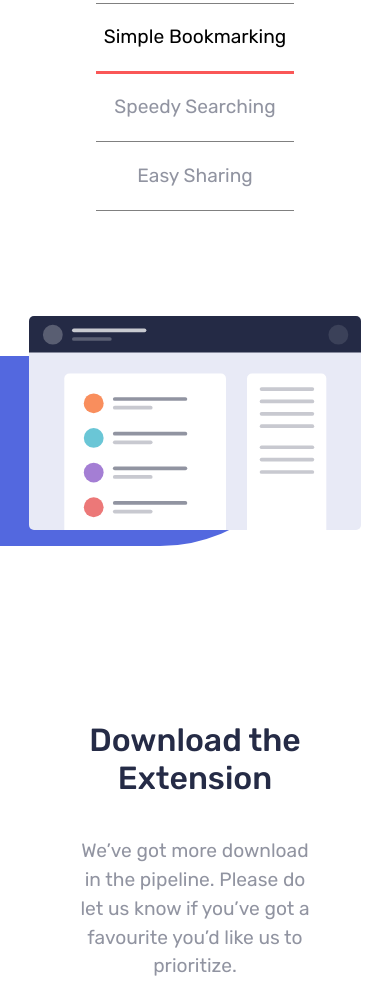
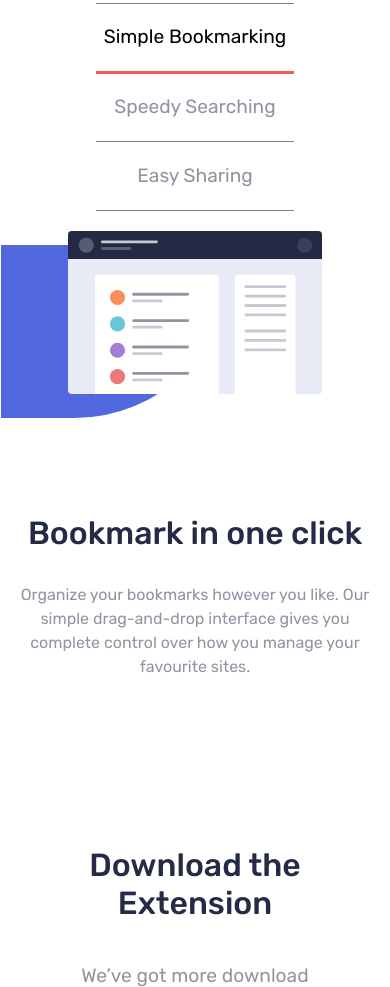
Before and after one commit to nabil-rady/Bookmark-Landing-Page, a plain HTML site: page index.html in a window 390 px wide. Shown: the part 1372-2359 px from the top of the page. Drawn offline with nearby package versions, Linux system fonts and the light colour scheme.

Commit message:
Fixed photo sizes

```diff
--- a/index.html
+++ b/index.html
@@ -260,7 +260,7 @@
         Stay up-to-date with what we’re doing
       </div>
       <div class="footer__contact__form mt-3">
-        <div class="row m-auto">
+        <div class="row">
           <div class="col-12 col-md-8">
             <input class="footer__contact__form__input m-auto" placeholder="Enter your email address">
           </div>
--- a/scss/_mobile.scss
+++ b/scss/_mobile.scss
@@ -91,25 +91,44 @@
             }
         }
         &__tabs{
+            height: 625px;
             &__tab{
+                &__body{
+                    margin-left: 0;
+                    &__title{
+                        width: 90vw;
+                        margin: 0 auto;
+                        text-align: center;
+                    }
+                    &__paragraph{
+                        width: 90vw;
+                        margin:0 auto;
+                        text-align: center;
+                    }
+                }
                 &__wrapper{
-                    position: static;
+                    position: relative;
+                    top:0;
+                    left:0;
                     margin: 0 auto;
-                    padding-top:50px;
-                    width:85%;
+                    padding-top:10px;
+                    width:65%;
                     &::before{
-                        top:22vw;
-                        left:-7.5vw;
-                        height: 48.55vw;
-                        width: 82vw;
+                        position: absolute;
+                        top:14%;
+                        left:-26.5%;
+                        height: 100%;
+                        width: 92%;
                     }
                     &__img{
-                        top:-37vw;
+                        top:0;
                         left:0;
                         width: 100%;
                         &.second,&.third{
-                            left:28.5vw;
-                            width: 75%;
+                            // left:28.5vw;
+                            // width: 75%;
+                            top:0;
+                            left:17vw;
                         }
                     }
                 }
--- a/scss/index.scss
+++ b/scss/index.scss
@@ -151,7 +151,7 @@
     }
     &__tabs{
         position: relative;
-        overflow: hidden;
+        overflow-x: hidden;
         width: 300vw;
         height: 500px;
         transition:0.2s transform ease-in;
@@ -346,7 +346,8 @@
             color:white;
         }
         &__up-to-date{
-            width: 350px;
+            max-width: 350px;
+            width: 90%;
             margin:0 auto;
             color:white;
             font-size: 1.6rem;
@@ -355,7 +356,9 @@
         &__form{
             margin:0 auto;
             & .row{
-                width: 370px;
+                max-width: 370px;
+                width: 95%;
+                margin:0 auto;
             }
             &__input{
                 outline: none;
@@ -382,7 +385,6 @@
         }
     }
     &__wrapper{
-        // height: 35px;
         background-color: $dark-blue;
         color:#f6f6f6;
         &__logo{
```
Also changed, not shown: css/index.css, 1 other file.
